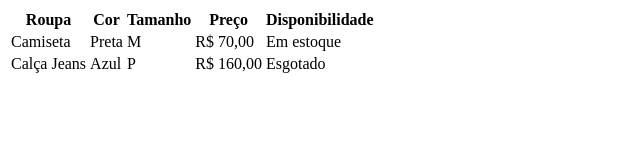
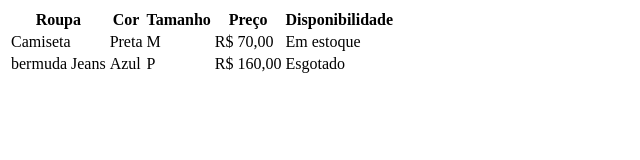
Before and after one commit to raelson-santos/aula-tabela, a plain HTML site: page index.html in a window 1280 px wide. Shown: the whole page, without its empty margins (0-640 px from the left). Drawn offline with Linux system fonts and the light colour scheme.

Commit message:
trocado de calça jeans por bermuda

```diff
--- a/index.html
+++ b/index.html
@@ -22,7 +22,7 @@
             <td>Em estoque</td>
         </tr>
         <tr>
-            <td>Calça Jeans</td>
+            <td>bermuda Jeans</td>
             <td>Azul</td>
             <td>P</td>
             <td>R$ 160,00</td>
```
